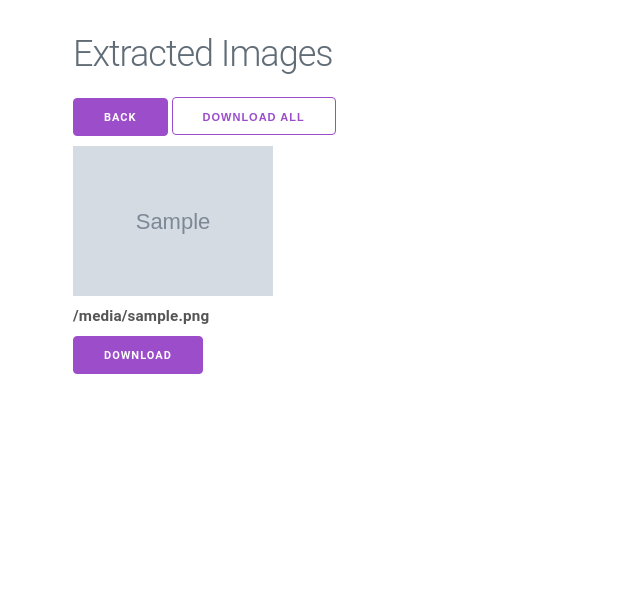
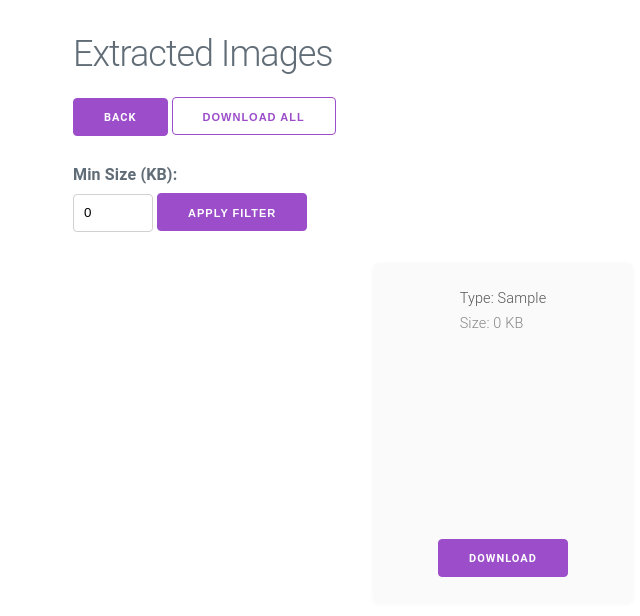
Before and after one commit to NeilFrancese/har-img-extractor, a Flask app: template templates/gallery.html in a window 1280 px wide. Shown: the top 616 px of the page, without its empty margins (137-777 px from the left). Run offline with Flask 2, Linux system fonts and the light colour scheme; the template is opened without the code that fills it: most values are stand-ins (such as "Sample title", 1, 10 or a date in 2020); grey boxes marked "Sample" are stand-in pictures.

Commit message:
Features and Improvements
Improved gallery layout for consistent, symmetrical previews using CSS grid and fixed aspect ratio.
Standardized gallery item heights for perfect row alignment.
Parsed and displayed content-length (size in KB) for each image/video from HAR metadata.
Added client-side filter to hide items below a specified minimum size.
Displayed mimeType above the size for each gallery item.
Removed max size filter for a simpler UI.

```diff
--- a/app.py
+++ b/app.py
@@ -27,19 +27,29 @@
     return '.' in filename and filename.rsplit('.', 1)[1].lower() in app.config['ALLOWED_EXTENSIONS']
 
 def extract_image_entries(har_data):
-    image_entries = []
+    media_entries = []
     for entry in har_data['log']['entries']:
         url = entry['request']['url']
         response = entry.get('response', {})
         mime_type = response.get('content', {}).get('mimeType', '')
         base64_data = response.get('content', {}).get('text') if response.get('content', {}).get('encoding') == 'base64' else None
-        if mime_type.startswith('image/'):
-            image_entries.append({
+        # Get content-length from headers if available
+        content_length = None
+        for h in response.get('headers', []):
+            if h.get('name', '').lower() == 'content-length':
+                try:
+                    content_length = int(h.get('value'))
+                except Exception:
+                    content_length = None
+                break
+        if mime_type.startswith('image/') or mime_type.startswith('video/'):
+            media_entries.append({
                 'url': url,
                 'mime_type': mime_type,
-                'base64_data': base64_data
+                'base64_data': base64_data,
+                'content_length': content_length
             })
-    return image_entries
+    return media_entries
 
 
 import base64
@@ -67,21 +77,29 @@
             session['har_id'] = har_id
             with open(har_save_path, 'r', encoding='utf-8') as f:
                 har_data = json.load(f)
-            image_entries = extract_image_entries(har_data)
+            media_entries = extract_image_entries(har_data)
             from urllib.parse import urlparse
-            images = []
-            base64_images = [entry for entry in image_entries if entry.get('base64_data')]
-            for i, entry in enumerate(base64_images):
+            media = []
+            base64_media = [entry for entry in media_entries if entry.get('base64_data')]
+            for i, entry in enumerate(base64_media):
                 parsed_url = urlparse(entry['url'])
                 filename = os.path.basename(parsed_url.path)
-                images.append({
+                # Prepare base64 data URL for preview
+                data_url = None
+                if entry.get('base64_data'):
+                    data_url = f"data:{entry['mime_type']};base64,{entry['base64_data']}"
+                # Use content_length from entry, fallback to None
+                content_length = entry.get('content_length')
+                media.append({
                     'url': entry['url'],
                     'mime_type': entry['mime_type'],
                     'id': i,
-                    'filename': filename
+                    'filename': filename,
+                    'data_url': data_url,
+                    'content_length': content_length
                 })
-            # Do NOT store image_entries or large data in session
-            return render_template('gallery.html', images=images)
+            # Do NOT store media_entries or large data in session
+            return render_template('gallery.html', images=media)
     return render_template('index.html')
 
 
--- a/templates/gallery.html
+++ b/templates/gallery.html
@@ -7,27 +7,81 @@
     <style>
         body { margin: 2em; }
         .container { max-width: 900px; margin: auto; }
-        .gallery { display: flex; flex-wrap: wrap; gap: 1em; }
-        .gallery-item { width: 200px; word-break: break-all; }
-        .gallery-item img { max-width: 100%; max-height: 150px; display: block; margin-bottom: 0.5em; }
+        .gallery {
+            display: grid;
+            grid-template-columns: repeat(auto-fit, minmax(260px, 1fr));
+            gap: 2em;
+            justify-items: center;
+            align-items: start;
+        }
+        .gallery-item {
+            background: #fafafa;
+            border-radius: 6px;
+            box-shadow: 0 1px 4px rgba(0,0,0,0.04);
+            padding: 1em;
+            width: 100%;
+            max-width: 260px;
+            min-height: 340px;
+            display: flex;
+            flex-direction: column;
+            align-items: center;
+            justify-content: space-between;
+            box-sizing: border-box;
+        }
+        .preview-box {
+            width: 220px;
+            aspect-ratio: 16/9;
+            background: #eaeaea;
+            border-radius: 4px;
+            display: flex;
+            align-items: center;
+            justify-content: center;
+            overflow: hidden;
+            margin-bottom: 0.7em;
+            box-shadow: 0 1px 4px rgba(0,0,0,0.07);
+        }
+        .gallery-item img, .gallery-item video {
+            width: 100%;
+            height: 100%;
+            object-fit: cover;
+            border-radius: 4px;
+            display: block;
+        }
     </style>
 </head>
 <body>
     <div class="container">
         <h2>Extracted Images</h2>
-    <a href="/" class="button">Back</a>
+        <a href="/" class="button">Back</a>
         <form id="downloadAllForm" method="post" action="/download_all" style="display:inline;">
             {% for image in images %}
                 <input type="hidden" name="urls" value="{{ image.url }}">
             {% endfor %}
             <button type="submit" class="button button-outline">Download All</button>
         </form>
-        <div class="gallery">
+
+        <div style="margin: 1em 0;">
+            <label for="minSize">Min Size (KB):</label>
+            <input type="number" id="minSize" value="0" style="width:80px;">
+            <button type="button" class="button" onclick="filterGallery()">Apply Filter</button>
+        </div>
+
+        <div class="gallery" id="gallery">
             {% for image in images %}
-            <div class="gallery-item">
-                <img src="{{ image.url }}" alt="Image {{ image.id }}">
+            <div class="gallery-item" data-size="{{ image.content_length // 1024 if image.content_length else 0 }}">
+                {% if image.mime_type.startswith('image/') %}
+                    <img src="{{ image.data_url }}" alt="Image {{ image.id }}">
+                {% elif image.mime_type.startswith('video/') %}
+                    <video controls style="max-width:100%; max-height:150px; display:block; margin-bottom:0.5em;">
+                        <source src="{{ image.data_url }}" type="{{ image.mime_type }}">
+                        Your browser does not support the video tag.
+                    </video>
+                {% endif %}
                 <div style="margin: 0.5em 0; font-size: 0.95em; color: #555;">
-                    <strong>{{ image.filename }}</strong>
+                    <span style="font-size:0.95em;color:#555;">Type: {{ image.mime_type }}</span><br>
+                    {% if image.content_length %}
+                        <span class="item-size" style="font-size:0.95em;color:#888;">Size: {{ (image.content_length // 1024) }} KB</span>
+                    {% endif %}
                 </div>
                 <div>
                     <a href="/download_image?filename={{ image.filename }}" class="button">Download</a>
@@ -36,5 +90,19 @@
             {% endfor %}
         </div>
     </div>
+    <script>
+    function filterGallery() {
+        var min = parseInt(document.getElementById('minSize').value) || 0;
+        var items = document.querySelectorAll('.gallery-item');
+        items.forEach(function(item) {
+            var size = parseInt(item.getAttribute('data-size')) || 0;
+            if (size >= min) {
+                item.style.display = '';
+            } else {
+                item.style.display = 'none';
+            }
+        });
+    }
+    </script>
 </body>
 </html>
```
